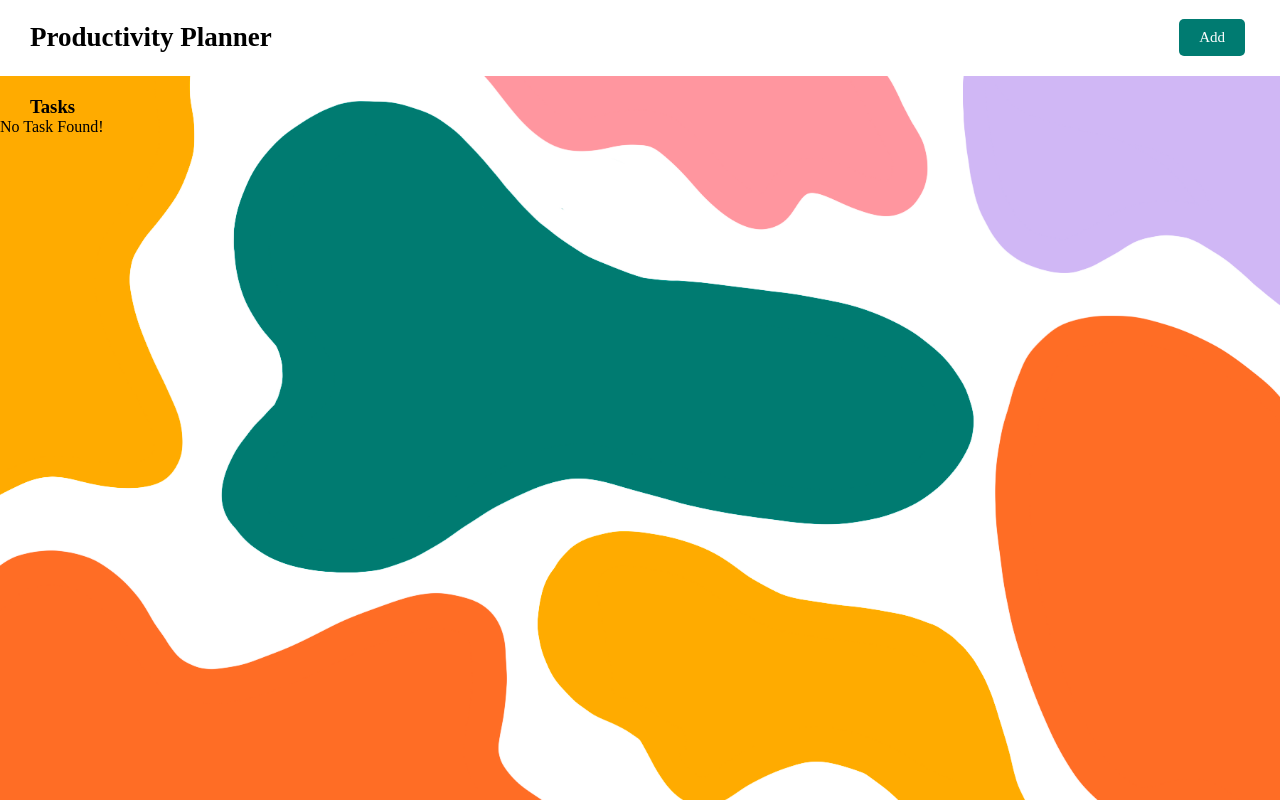
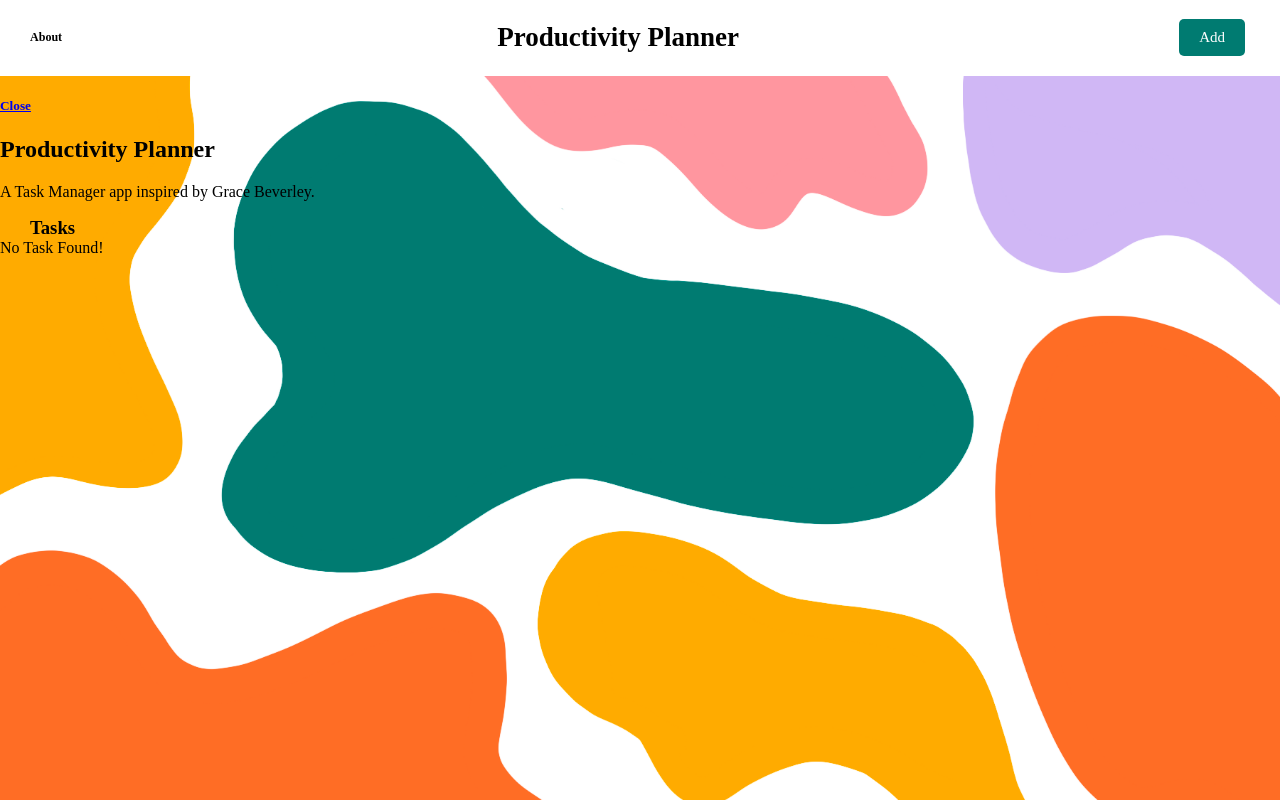
Before and after one commit to somunachima/productivity-planner, a React (Create React App) app: page / in a window 1280 px wide. Built offline with nearby package versions, Linux system fonts and the light colour scheme; a web font is replaced by a local one.

Commit message:
add about page popup

```diff
--- a/src/App.css
+++ b/src/App.css
@@ -36,17 +36,3 @@
     transform: rotate(360deg);
   }
 }
-
-.spinnerContainer {
-  /* background-image: url(./images/productive.png);
-  width: 100%;
-  height: 100%;
-  background-size: cover; */
-}
-
-.container {
-  /* background-image: url(./images/productive.png);
-  width: 100%;
-  height: 100%;
-  background-size: cover; */
-}
--- a/src/components/Header.js
+++ b/src/components/Header.js
@@ -2,10 +2,30 @@ import React from 'react';
 import Button from './Button';
 import "../index.css";
 const Header = ({ showForm, changeTextAndColor }) => {
+  function hide() {
+    document.querySelectorAll(".popup-container").forEach(el =>
+    el.style.visibility = "hidden");
+  }
+  function show(popup) {
+    document.getElementById(popup).style.visibility = "visible";
+  }
   return (
-      <header className="header">
-        <h2 className="app-header">Productivity Planner</h2>
-        <Button className="btn-header" onClick={showForm} color={changeTextAndColor ? '#6B0A22' : '#007B71'} text= {changeTextAndColor ? 'Close' : 'Add'} />
+      <header>
+        <div className="header">
+          <a class="info-btn" href="#" onclick="show('about-info')"><h6>About</h6></a>
+          <h2 className="app-header">Productivity Planner</h2>
+          <Button className="btn-header" onClick={showForm} color={changeTextAndColor ? '#6B0A22' : '#007B71'} text= {changeTextAndColor ? 'Close' : 'Add'} />
+        </div>
+
+        <div className="popup-container" id="about-info" onclick="hide()">
+          <div class="popup">
+            <a href="#" class="btn-x" onclick="hide()"><h5>Close</h5></a>
+            <div class="popup-info">
+              <h2>Productivity Planner</h2>
+              <p>A Task Manager app inspired by Grace Beverley.</p>
+            </div>
+          </div>
+        </div>
       </header>
     )
 }
--- a/src/index.css
+++ b/src/index.css
@@ -19,7 +19,7 @@ body {
   border-radius: 1rem;
 }
 .form-control {
-  margin: 50px 0;
+  margin: auto 50px;
   width: 96%;
   border-radius: 1rem;
 }
@@ -50,7 +50,8 @@ body {
   font-family: inherit;
 }
 .btn:hover {
-  background: #000;
+  background-color: #000;
+  transform: scale (1.08);
 }
 .btn:focus {
   outline: none;
@@ -75,9 +76,17 @@ body {
   padding: 0px 30px;
   font-size: large;
   background-color: #fff;
+  transition: 2s;
 }
 .app-header {
   font-family: 'Unbounded', cursive;
+}
+.info-btn {
+  text-decoration: none;
+  color: black;
+}
+.info-btn:hover {
+  color: #223F9A;
 }
 
 /* Task */
@@ -89,18 +98,21 @@ body {
   border-radius: 1rem;
   display: flex;
   justify-content: space-between;
-  transition: 1.1s;
+  transition: 2s;
+}
+.task:hover {
+  transform: scale (1.08);
 }
 .textBold {
   font-weight: bold;
-  color: #223F9A;
+  color: black;
 }
 .task-number {
   color: black;
   margin: 0px 30px;
 }
 .delIcon {
-  color: darkgrey;
+  color: black;
   cursor: pointer;
   align-items: center;
   font-size: 15px;
@@ -119,8 +131,15 @@ body {
   align-items: center;
 }
 
+/* POPUP */
+
+
+
+
+/* FORMS */
 .add-form {
   margin-bottom: 40px;
+  background-color: #fff;
 }
 .form-control {
   margin: 20px 0;
@@ -138,6 +157,8 @@ body {
 .form-control input:focus {
   outline: 0;
 }
+
+/* RESPONSIVE */
 @media (max-width: 768px) {
   .spinnerContainer {
     margin: 250px auto 0 auto;
```
